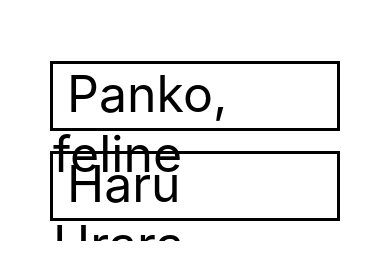
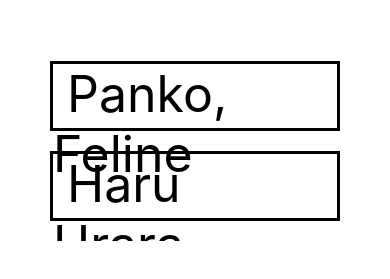
Before and after one commit to omnialnalinila/GitHubProj, a React Native app: screen / in a window 390 px wide. Shown: the part 183-462 px from the top of the page. Built offline with nearby package versions, Linux system fonts and the light colour scheme.

Commit message:
made addToList work and optimized it (lol), made elements delete when they're pressed, added a third property to the animal class: key, renamed the style that makes the elements of the animals array from 'kitties' to 'elements'

```diff
--- a/App.js
+++ b/App.js
@@ -1,33 +1,37 @@
 import { StatusBar } from 'expo-status-bar';
-import { StyleSheet, Text, View, TextInput, Button, SafeAreaView, FlatList } from 'react-native';
+import { StyleSheet, Text, View, TextInput, Button, SafeAreaView, FlatList, Pressable } from 'react-native';
 import { useState } from 'react';
 
 export default function App() {
   const [nameText, onNameInput] = useState()
-  const [raceText, onRaceInput] = useState()
+  const [speciesText, onRaceInput] = useState()
+  const [keyCount, setKeyCount] = useState(3)
 
   const [animals, setAnimal] = useState([
-    {name: 'Panko', species: 'feline'},
-    {name: 'Haru Urara', species: 'horse'}
+    {name: 'Panko', species: 'Feline', key: 1},
+    {name: 'Haru Urara', species: 'Horse', key: 2}
   ])
-
   const addToList = () => {
-    console.log(nameText, raceText)
-    if(nameText == undefined && raceText == undefined){
-      setAnimal([{name: 'Uni', species: 'Feline'}, ...animals])
-    } else if(nameText == undefined && raceText != undefined) {
-      setAnimal([{name: 'Uni', species: 'Feline'}, ...animals])
-    } else if(raceText == undefined && nameText != undefined) {
-      setAnimal([{name: 'Uni', species: 'Feline'}, ...animals])
-    } else if(nameText === null && raceText === null){
-      setAnimal([{name: 'Uni', species: 'Feline'}, ...animals])
+    debug();
+    if(nameText == undefined || speciesText == undefined){
+      setAnimal([{name: 'Uni', species: 'Feline', key: keyCount}, ...animals])
+    } else if(nameText.length == 0 || speciesText.length == 0){
+      setAnimal([{name: 'Uni', species: 'Feline', key: keyCount}, ...animals])
     } else {
-      setAnimal([{name: nameText, species: raceText}, ...animals])
+      setAnimal([{name: nameText, species: speciesText, key: keyCount}, ...animals])
     }
+    setKeyCount(keyCount+1);
   }
-
+  function removeAnimal(toRemove) {
+    console.log("This would have deleted something! :D")
+    let newAnimals = animals.filter((animal) => {
+      return animal.key !== toRemove.key
+    });
+    setAnimal(newAnimals)
+  }
   const debug = () => {
-    console.log(nameText, raceText)
+    console.log('Name: "' + nameText + '", Species: "' + speciesText + '"');
+    console.log(keyCount)
   }
 
   return (
@@ -50,7 +54,13 @@ export default function App() {
         <FlatList
           data={animals}
           renderItem={(itemData) => {
-              return <Text style={styles.kitties}> {itemData.item.name}, {itemData.item.species} </Text>
+            return (
+              <Pressable onPress={() => {
+                removeAnimal(itemData.item);
+              }}>
+                <Text style={styles.elements}> {itemData.item.name}, {itemData.item.species} </Text>
+              </Pressable>
+            )
           }}
         />
       </View>
@@ -65,7 +75,7 @@ const styles = StyleSheet.create({
     borderWidth: 1,
     padding: 10,
   },
-  kitties: {
+  elements: {
     borderWidth: 3,
     alignItems: 'center',
     height: 70,
```
